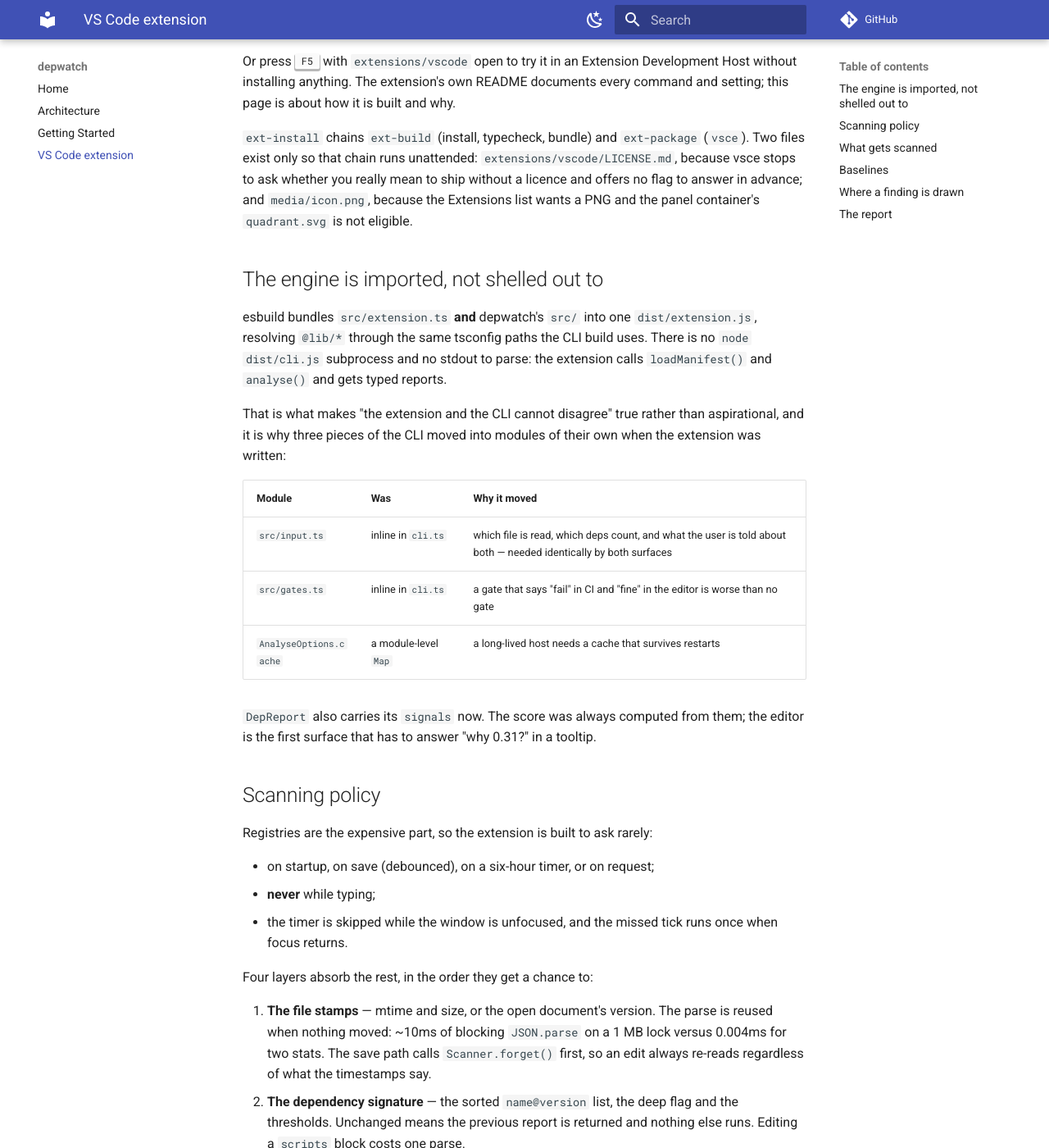
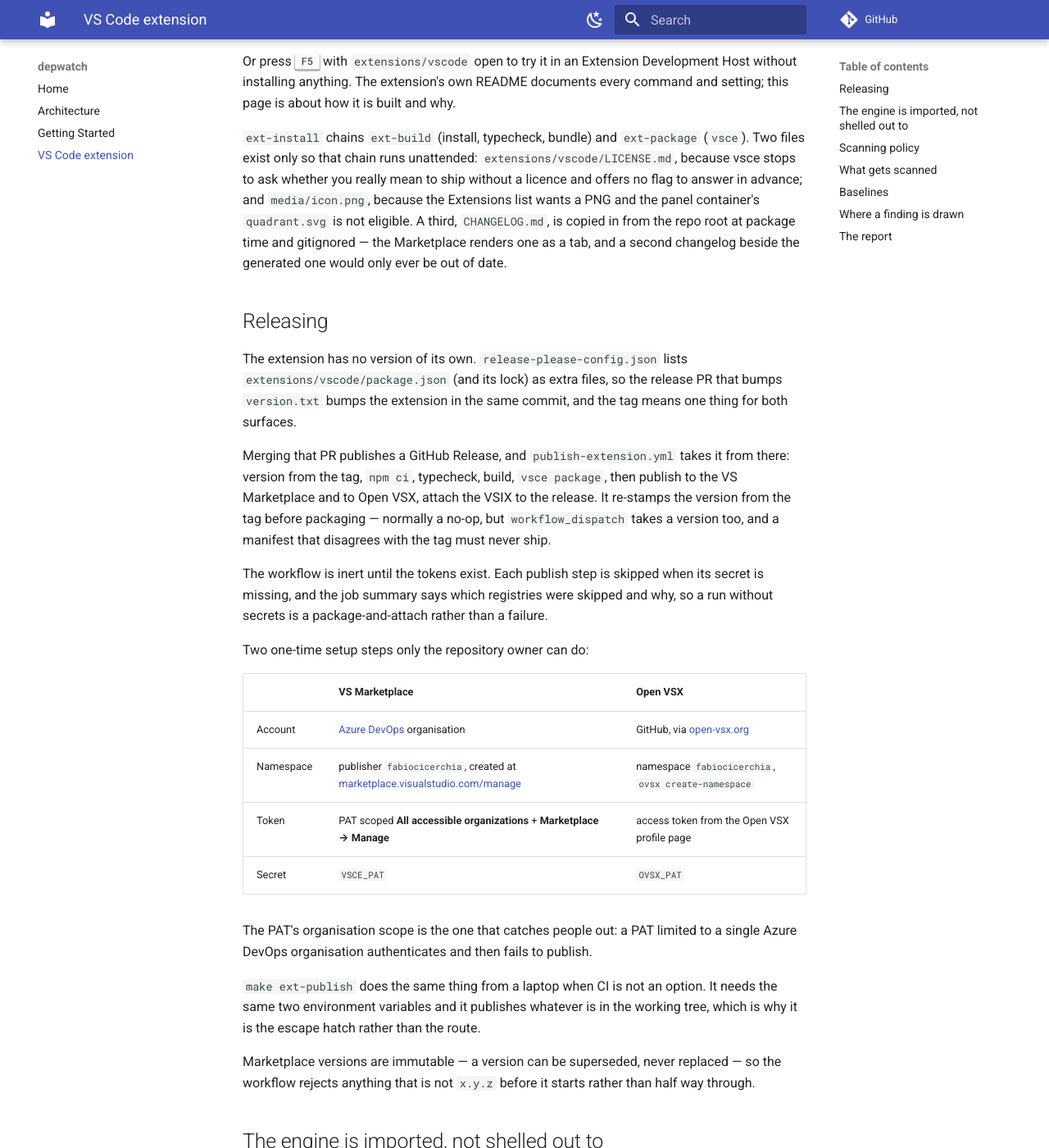
Before and after one commit to fabiocicerchia/depwatch, an MkDocs documentation site: the page built from docs/vscode.md, in a window 1280 px wide and 1400 px high, scrolled down 241 px. Shown: the whole window at 82% size. Built offline with MkDocs 1.6.1 and Material for MkDocs 9.7.7, drawn with Linux system fonts in a browser that asks for light colours; comment, search, counter and statistics services are not loaded.

Commit message:
ci(vscode): publish the extension on release, at the repo's version
The extension had a version of its own (0.1.0) and no way out of the
repository. Both are now the release's business.

release-please moves to a config file so it can carry `extra-files`: the
release PR that bumps version.txt bumps extensions/vscode/package.json and
its lock in the same commit, so the tag means one thing for both surfaces
and `make ext-package` never builds a stale number.

publish-extension.yml runs on a published release: version from the tag,
install, typecheck, build, package, publish to the VS Marketplace and Open
VSX, attach the VSIX to the release. It is inert until VSCE_PAT and
OVSX_PAT exist — each publish step is skipped when its secret is missing
and the job summary says which and why, so a run without them packages and
attaches rather than fails. The version is re-stamped from the tag before
packaging: normally a no-op now, but workflow_dispatch takes a version too
and a manifest that disagrees with the tag must never ship.

The Marketplace renders a Changelog tab when the package has one. Rather
than a second changelog to forget, `ext-package` copies in the generated
one and .gitignore keeps it out of the tree.

Co-Authored-By: Claude Opus 5 <noreply@anthropic.com>
Claude-Session: https://claude.ai/code/session_01H35PvWg7UWFsJFhK5uAPtg

```diff
--- a/docs/vscode.md
+++ b/docs/vscode.md
@@ -16,7 +16,48 @@ documents every command and setting; this page is about how it is built and why.
 `extensions/vscode/LICENSE.md`, because vsce stops to ask whether you really
 mean to ship without a licence and offers no flag to answer in advance; and
 `media/icon.png`, because the Extensions list wants a PNG and the panel
-container's `quadrant.svg` is not eligible.
+container's `quadrant.svg` is not eligible. A third, `CHANGELOG.md`, is copied
+in from the repo root at package time and gitignored — the Marketplace renders
+one as a tab, and a second changelog beside the generated one would only ever be
+out of date.
+
+## Releasing
+
+The extension has no version of its own. `release-please-config.json` lists
+`extensions/vscode/package.json` (and its lock) as extra files, so the release
+PR that bumps `version.txt` bumps the extension in the same commit, and the tag
+means one thing for both surfaces.
+
+Merging that PR publishes a GitHub Release, and `publish-extension.yml` takes it
+from there: version from the tag, `npm ci`, typecheck, build, `vsce package`,
+then publish to the VS Marketplace and to Open VSX, attach the VSIX to the
+release. It re-stamps the version from the tag before packaging — normally a
+no-op, but `workflow_dispatch` takes a version too, and a manifest that
+disagrees with the tag must never ship.
+
+The workflow is inert until the tokens exist. Each publish step is skipped when
+its secret is missing, and the job summary says which registries were skipped
+and why, so a run without secrets is a package-and-attach rather than a failure.
+
+Two one-time setup steps only the repository owner can do:
+
+| | VS Marketplace | Open VSX |
+| --- | --- | --- |
+| Account | [Azure DevOps](https://dev.azure.com) organisation | GitHub, via [open-vsx.org](https://open-vsx.org) |
+| Namespace | publisher `fabiocicerchia`, created at [marketplace.visualstudio.com/manage](https://marketplace.visualstudio.com/manage) | namespace `fabiocicerchia`, `ovsx create-namespace` |
+| Token | PAT scoped **All accessible organizations** + **Marketplace → Manage** | access token from the Open VSX profile page |
+| Secret | `VSCE_PAT` | `OVSX_PAT` |
+
+The PAT's organisation scope is the one that catches people out: a PAT limited
+to a single Azure DevOps organisation authenticates and then fails to publish.
+
+`make ext-publish` does the same thing from a laptop when CI is not an option.
+It needs the same two environment variables and it publishes whatever is in the
+working tree, which is why it is the escape hatch rather than the route.
+
+Marketplace versions are immutable — a version can be superseded, never
+replaced — so the workflow rejects anything that is not `x.y.z` before it starts
+rather than half way through.
 
 ## The engine is imported, not shelled out to
 
```
Also changed, not shown: release-please-config.json (added, +27 -0 lines), .release-please-manifest.json (added), 6 other files.
